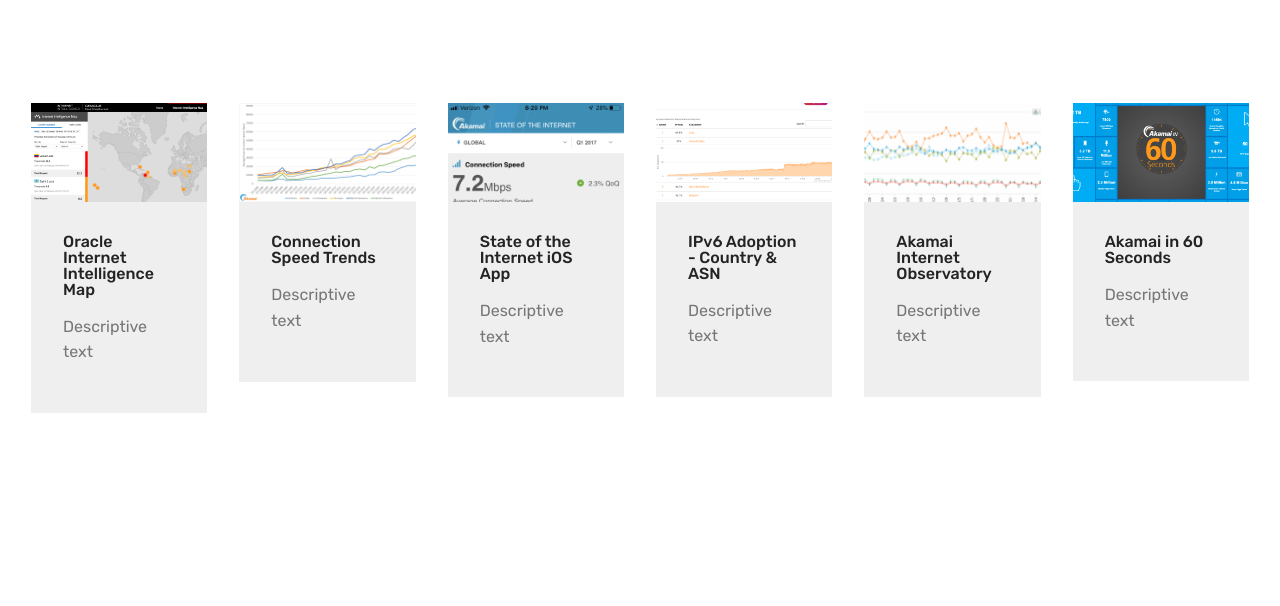
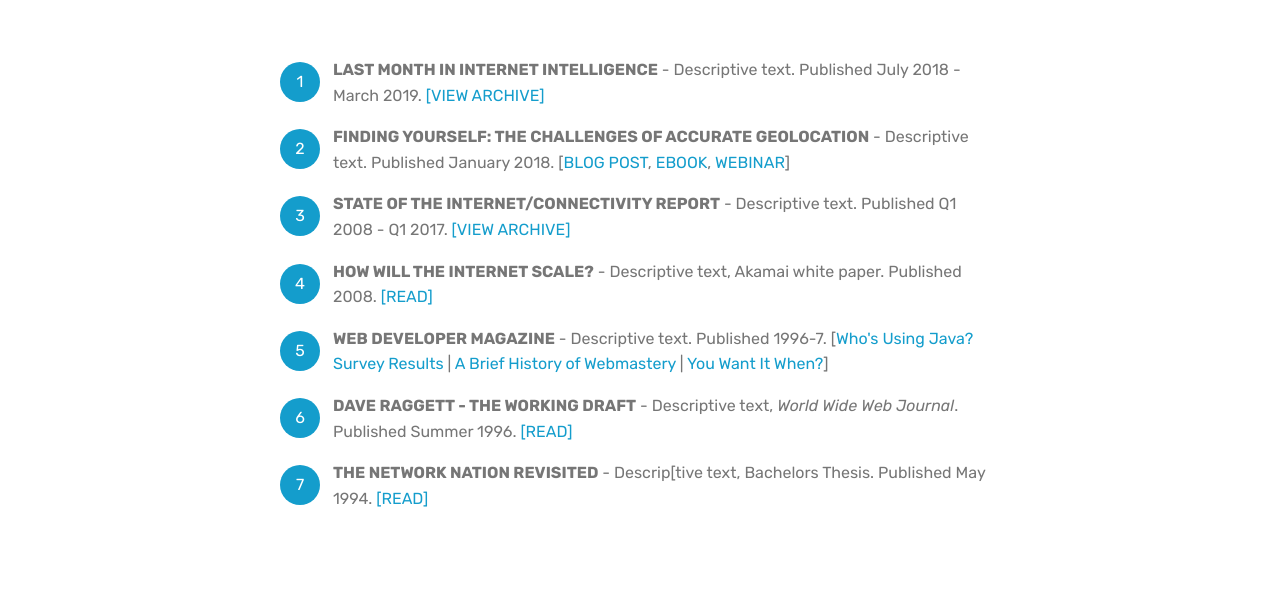
Before and after one commit to davidbelson/publications, a plain HTML site: page index.html in a window 1280 px wide. Shown: the part 194-800 px from the top of the page. Drawn offline with Linux system fonts and the light colour scheme.

Commit message:
create github pages

```diff
--- a/assets/mobirise/css/mbr-additional.css
+++ b/assets/mobirise/css/mbr-additional.css
@@ -1401,43 +1401,39 @@ body {
 .cid-rmko8xv5no P {
   color: #767676;
 }
-.cid-rmq7tb3yPP {
-  padding-top: 90px;
-  padding-bottom: 90px;
+.cid-rmpXvimvNb {
+  padding-top: 60px;
+  padding-bottom: 60px;
   background-color: #ffffff;
 }
-.cid-rmq7tb3yPP .card-img {
-  background-color: #fff;
-}
-.cid-rmq7tb3yPP .card-box {
-  padding: 2rem;
-  background-color: #efefef;
-}
-.cid-rmq7tb3yPP h4 {
-  font-weight: 500;
-  margin-bottom: 0;
-  text-align: left;
-}
-.cid-rmq7tb3yPP p {
-  text-align: left;
-}
-.cid-rmq7tb3yPP .mbr-text {
+.cid-rmpXvimvNb .counter-container {
   color: #767676;
 }
-.cid-rmq7tb3yPP .card-wrapper {
-  height: 100%;
-  box-shadow: 0px 0px 0px 0px rgba(0, 0, 0, 0);
-  transition: box-shadow 0.3s;
+.cid-rmpXvimvNb .counter-container ol {
+  margin-bottom: 0;
+  counter-reset: myCounter;
 }
-.cid-rmq7tb3yPP .card-wrapper:hover {
-  box-shadow: 0px 0px 30px 0px rgba(0, 0, 0, 0.05);
-  transition: box-shadow 0.3s;
+.cid-rmpXvimvNb .counter-container ol li {
+  margin-bottom: 1rem;
 }
-@media (min-width: 992px) {
-  .cid-rmq7tb3yPP .my-col {
-    flex: 0 0 20%;
-    max-width: 20%;
-    padding: 15px;
-    -webkit-flex: 0 0 20%;
-  }
+.cid-rmpXvimvNb .counter-container ol li {
+  list-style: none;
+  padding-left: .5rem;
 }
+.cid-rmpXvimvNb .counter-container ol li:before {
+  position: absolute;
+  left: 0px;
+  margin-top: -10px;
+  counter-increment: myCounter;
+  content: counter(myCounter);
+  display: inline-block;
+  text-align: center;
+  margin: 5px 10px;
+  line-height: 40px;
+  transition: all .2s;
+  color: #ffffff;
+  background: #149dcc;
+  width: 40px;
+  height: 40px;
+  border-radius: 50%;
+}
--- a/index.html
+++ b/index.html
@@ -33,7 +33,7 @@
                 <h1 class="mbr-section-title mbr-bold pb-3 mbr-fonts-style display-1">
                     David Belson</h1>
 
-                <p class="mbr-text pb-3 mbr-fonts-style display-5">(Introductory Text about Visualizations below)</p>
+                <p class="mbr-text pb-3 mbr-fonts-style display-5">(Introductory Text about publication content below)</p>
 
             </div>
         </div>
@@ -41,95 +41,17 @@
 
 </section>
 
-<section class="engine"><a href="https://mobirise.info/b">create a site for free</a></section><section class="features17 cid-rmq7tb3yPP" id="features17-6">
+<section class="engine"><a href="https://mobirise.info/b">create a site</a></section><section class="mbr-section article content11 cid-rmpXvimvNb" id="content11-4">
 
 
-
-
-    <div class="container-fluid">
+    <div class="container">
         <div class="media-container-row">
-            <div class="card p-3 col-12 col-md-6 col-lg-2">
-                <div class="card-wrapper">
-                    <div class="card-img">
-                        <img src="assets/images/iwm-406x216.png" alt="Mobirise" title="">
-                    </div>
-                    <div class="card-box">
-                        <h4 class="card-title pb-3 mbr-fonts-style display-7">Oracle Internet Intelligence Map</h4>
-                        <p class="mbr-text mbr-fonts-style display-7">Descriptive text</p>
-                    </div>
-                </div>
-            </div>
-
-            <div class="card p-3 col-12 col-md-6 col-lg-2">
-                <div class="card-wrapper">
-                    <div class="card-img">
-                        <img src="assets/images/continents-peak-406x204.png" alt="Mobirise" title="">
-                    </div>
-                    <div class="card-box">
-                        <h4 class="card-title pb-3 mbr-fonts-style display-7">Connection Speed Trends</h4>
-                        <p class="mbr-text mbr-fonts-style display-7">
-                            Descriptive text
-                        </p>
-                    </div>
-                </div>
-            </div>
-
-            <div class="card p-3 col-12 col-md-6 col-lg-2">
-                <div class="card-wrapper">
-                    <div class="card-img">
-                        <img src="assets/images/sotiapp-406x722.png" alt="Mobirise" title="">
-                    </div>
-                    <div class="card-box">
-                        <h4 class="card-title pb-3 mbr-fonts-style display-7">
-                            State of the Internet iOS App</h4>
-                        <p class="mbr-text mbr-fonts-style display-7">
-                            Descriptive text
-                        </p>
-                    </div>
-                </div>
-            </div>
-
-            <div class="card p-3 col-12 col-md-6 col-lg-2">
-                <div class="card-wrapper">
-                    <div class="card-img">
-                        <img src="assets/images/ipv6-1-406x216.png" alt="Mobirise" title="">
-                    </div>
-                    <div class="card-box">
-                        <h4 class="card-title pb-3 mbr-fonts-style display-7">
-                            IPv6 Adoption - Country &amp; ASN</h4>
-                        <p class="mbr-text mbr-fonts-style display-7">
-                           Descriptive text
-                        </p>
-                    </div>
-                </div>
-            </div>
-            <div class="card p-3 col-12 col-md-6 col-lg-2">
-                <div class="card-wrapper">
-                    <div class="card-img">
-                        <img src="assets/images/akamaiio-3-406x216.png" alt="Mobirise" title="">
-                    </div>
-                    <div class="card-box">
-                        <h4 class="card-title pb-3 mbr-fonts-style display-7">
-                            Akamai Internet Observatory</h4>
-                        <p class="mbr-text mbr-fonts-style display-7">
-                            Descriptive text
-                        </p>
-                    </div>
-                </div>
-            </div>
-            <div class="card p-3 col-12 col-md-6 col-lg-2">
-                <div class="card-wrapper">
-                    <div class="card-img">
-                        <img src="assets/images/akamaiin60seconds-406x296.png" alt="Mobirise" title="">
-                    </div>
-                    <div class="card-box">
-                        <h4 class="card-title pb-3 mbr-fonts-style display-7">
-                            Akamai in 60 Seconds</h4>
-                        <p class="mbr-text mbr-fonts-style display-7">
-                            Descriptive text
-                        </p>
-                    </div>
-                </div>
+            <div class="mbr-text counter-container col-12 col-md-8 mbr-fonts-style display-7">
+                <ol>
+                    <li><strong>LAST MONTH IN INTERNET INTELLIGENCE</strong>&nbsp;- Descriptive text. Published July 2018 - March 2019. <a href="https://blogs.oracle.com/author/david-belson" target="_blank">[VIEW ARCHIVE]</a></li><li><strong>FINDING YOURSELF: THE CHALLENGES OF ACCURATE GEOLOCATION</strong> - Descriptive text. Published January 2018. [<a href="https://dyn.com/blog/finding-yourself-the-challenges-of-accurate-ip-geolocation/" target="_blank">BLOG POST</a>, <a href="https://dyn.com/geolocation" target="_blank">EBOOK</a>, <a href="http://hub.dyn.com/webinars/finding-yourself-the-challenges-of-accurate-ip-geolocation" target="_blank">WEBINAR</a>]</li>
+                    <li><strong>STATE OF THE INTERNET/CONNECTIVITY REPORT</strong>&nbsp;- Descriptive text. Published Q1 2008 - Q1 2017. <a href="http://bit.ly/SotIarchive" target="_blank">[VIEW ARCHIVE]</a></li>
+                    <li><strong>HOW WILL THE INTERNET SCALE?</strong> - Descriptive text, Akamai white paper. Published 2008.&nbsp;<a href="http://bit.ly/HWTISwp" target="_blank">[READ]</a></li><li><strong>WEB DEVELOPER MAGAZINE</strong> - Descriptive text. Published 1996-7. [<a href="http://bit.ly/wmgjava" target="_blank">Who's Using Java? Survey Results</a> | <a href="http://bit.ly/wmgbhow" target="_blank">A Brief History of Webmastery</a> | <a href="http://bit.ly/wmgo4s" target="_blank">You Want It When?</a>]</li><li><strong>DAVE RAGGETT - THE WORKING DRAFT</strong> - Descriptive text, <em>World Wide Web Journal</em>. Published Summer 1996. <a href="http://bit.ly/raggettw3j" target="_blank">[READ]</a></li><li><strong>THE NETWORK NATION REVISITED</strong> - Descrip[tive text, Bachelors Thesis. Published May 1994. <a href="http://bit.ly/dbnnrthesis" target="_blank">[READ]</a></li>
+                </ol>
             </div>
         </div>
     </div>
```
Also changed, not shown: 1 other file.
